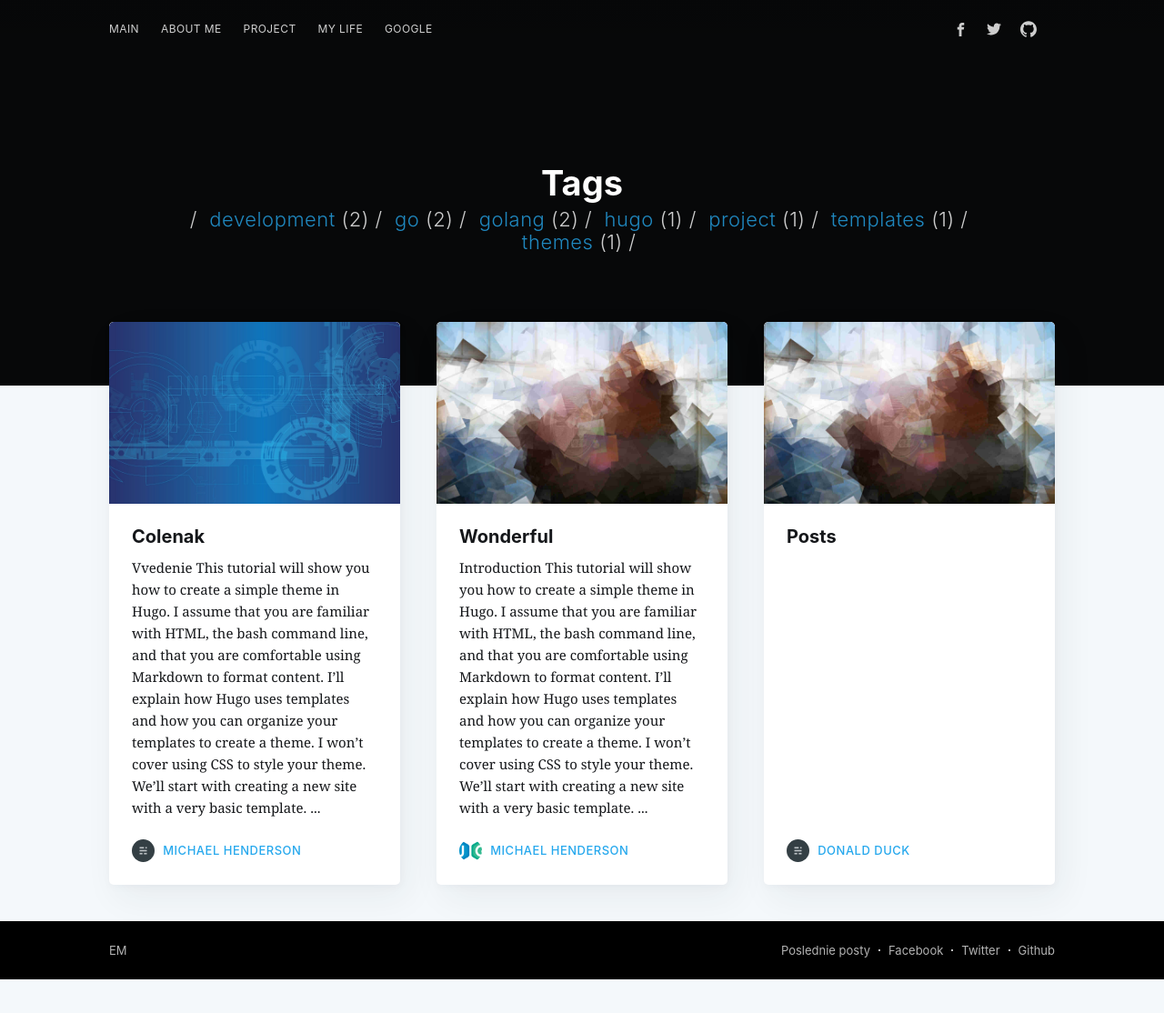
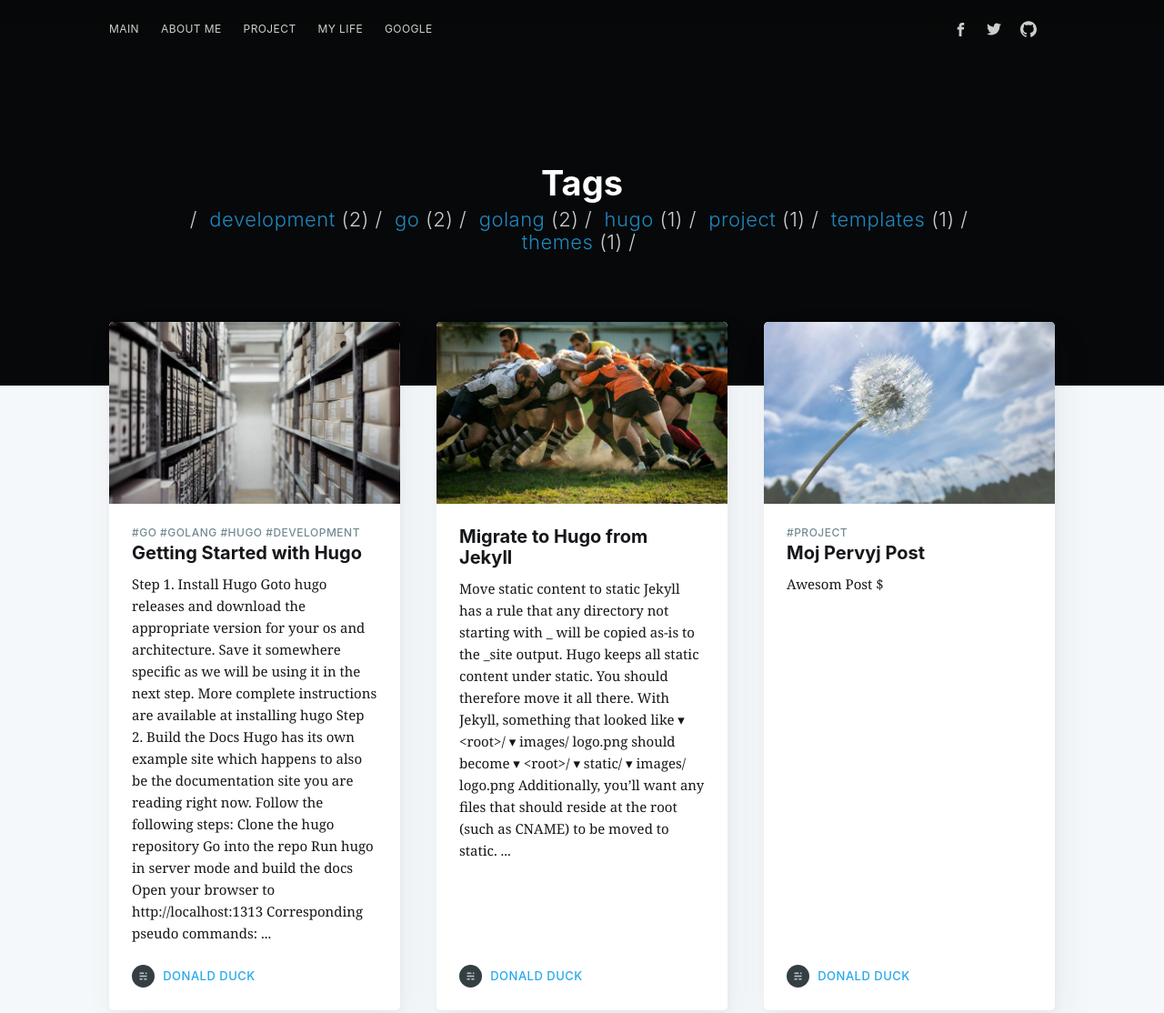
Before and after one commit to MXLit/mxlit.github.io, a plain HTML site: page tags/index.html in a window 1280 px wide. Shown: the top 1114 px of the page at 91% size. Before the commit the page ends 1077 px from the top, so only its background shows below. Drawn offline with nearby package versions, Linux system fonts and the light colour scheme.

Commit message:
from backup

```diff
--- a/tags/index.html
+++ b/tags/index.html
@@ -132,28 +132,37 @@
 
 <article class="post-card post">
 
-    <a class="post-card-image-link" href="https://mxlit.github.io/colenak/">
-      <div class="post-card-image" style="background-image: url(https://mxlit.github.io/img/divider-bg.jpg)"></div>
+    <a class="post-card-image-link" href="https://mxlit.github.io/getting-started-with-hugo/">
+      <div class="post-card-image" style="background-image: url(https://mxlit.github.io/img/tags.jpg)"></div>
     </a>
 
 
     <div class="post-card-content">
-      <a class="post-card-content-link" href="https://mxlit.github.io/colenak/">
+      <a class="post-card-content-link" href="https://mxlit.github.io/getting-started-with-hugo/">
           <header class="post-card-header">
+              <span class="post-card-tags">
+              #go
+              #golang
+              #hugo
+              #development  </span>
 
-              <h2 class="post-card-title">Colenak</h2>
+              <h2 class="post-card-title">Getting Started with Hugo</h2>
           </header>
           <section class="post-card-excerpt">
 
-                <p>Vvedenie This tutorial will show you how to create a simple theme in Hugo. I assume that you are familiar with HTML, the bash command line, and that you are comfortable using Markdown to format content. I&rsquo;ll explain how Hugo uses templates and how you can organize your templates to create a theme. I won&rsquo;t cover using CSS to style your theme.
-We&rsquo;ll start with creating a new site with a very basic template. ...  </p>
+                <p>Step 1. Install Hugo Goto hugo releases and download the appropriate version for your os and architecture.
+Save it somewhere specific as we will be using it in the next step.
+More complete instructions are available at installing hugo
+Step 2. Build the Docs Hugo has its own example site which happens to also be the documentation site you are reading right now.
+Follow the following steps:
+ Clone the hugo repository Go into the repo Run hugo in server mode and build the docs Open your browser to http://localhost:1313  Corresponding pseudo commands: ...  </p>
 
           </section>
       </a>
 
       <footer class="post-card-meta">
           <img class="author-profile-image" src="https://mxlit.github.io/img/ghost-icon.png" alt="Author" />
-          <span class="post-card-author"><a href="/">Michael Henderson</a></span>
+          <span class="post-card-author"><a href="/">Donald Duck</a></span>
       </footer>
     </div>
 </article>
@@ -161,28 +170,29 @@ We&rsquo;ll start with creating a new site with a very basic template. ...  </p>
 
 <article class="post-card post">
 
-    <a class="post-card-image-link" href="https://mxlit.github.io/wonderful/">
-      <div class="post-card-image" style="background-image: url(https://mxlit.github.io/defimg/1.jpg)"></div>
+    <a class="post-card-image-link" href="https://mxlit.github.io/migrate-to-hugo-from-jekyll/">
+      <div class="post-card-image" style="background-image: url(https://mxlit.github.io/img/team.jpg)"></div>
     </a>
 
 
     <div class="post-card-content">
-      <a class="post-card-content-link" href="https://mxlit.github.io/wonderful/">
+      <a class="post-card-content-link" href="https://mxlit.github.io/migrate-to-hugo-from-jekyll/">
           <header class="post-card-header">
 
-              <h2 class="post-card-title">Wonderful</h2>
+              <h2 class="post-card-title">Migrate to Hugo from Jekyll</h2>
           </header>
           <section class="post-card-excerpt">
 
-                <p>Introduction This tutorial will show you how to create a simple theme in Hugo. I assume that you are familiar with HTML, the bash command line, and that you are comfortable using Markdown to format content. I&rsquo;ll explain how Hugo uses templates and how you can organize your templates to create a theme. I won&rsquo;t cover using CSS to style your theme.
-We&rsquo;ll start with creating a new site with a very basic template. ...  </p>
+                <p>Move static content to static Jekyll has a rule that any directory not starting with _ will be copied as-is to the _site output. Hugo keeps all static content under static. You should therefore move it all there. With Jekyll, something that looked like
+▾ &lt;root&gt;/ ▾ images/ logo.png  should become
+▾ &lt;root&gt;/ ▾ static/ ▾ images/ logo.png  Additionally, you&rsquo;ll want any files that should reside at the root (such as CNAME) to be moved to static. ...  </p>
 
           </section>
       </a>
 
       <footer class="post-card-meta">
-          <img class="author-profile-image" src="https://mxlit.github.io/hugo-logo.png" alt="Author" />
-          <span class="post-card-author"><a href="/">Michael Henderson</a></span>
+          <img class="author-profile-image" src="https://mxlit.github.io/img/ghost-icon.png" alt="Author" />
+          <span class="post-card-author"><a href="/">Donald Duck</a></span>
       </footer>
     </div>
 </article>
@@ -190,20 +200,22 @@ We&rsquo;ll start with creating a new site with a very basic template. ...  </p>
 
 <article class="post-card post">
 
-    <a class="post-card-image-link" href="https://mxlit.github.io/post/">
-      <div class="post-card-image" style="background-image: url(https://mxlit.github.io/defimg/1.jpg)"></div>
+    <a class="post-card-image-link" href="https://mxlit.github.io/moj-pervyj-post/">
+      <div class="post-card-image" style="background-image: url(https://mxlit.github.io/img/cool_photo.jpeg)"></div>
     </a>
 
 
     <div class="post-card-content">
-      <a class="post-card-content-link" href="https://mxlit.github.io/post/">
+      <a class="post-card-content-link" href="https://mxlit.github.io/moj-pervyj-post/">
           <header class="post-card-header">
+              <span class="post-card-tags">
+              #project  </span>
 
-              <h2 class="post-card-title">Posts</h2>
+              <h2 class="post-card-title">Moj Pervyj Post</h2>
           </header>
           <section class="post-card-excerpt">
 
-                <p> </p>
+                <p>Awesom Post  $   </p>
 
           </section>
       </a>
```
Also changed, not shown: 404.html (+12 -15 lines), awesomeness-and-lorem-ipsum/index.html (+4 -2 lines), categories/index.html (+31 -31 lines), colenak/index.html (+4 -2 lines), creating-a-new-theme/index.html (+6 -4 lines), getting-started-with-hugo/index.html (+1 -1 lines), hugo-template-primer/index.html (+5 -3 lines), index.html (+1 -1 lines), migrate-to-hugo-from-jekyll/index.html (+3 -1 lines), moj-pervyj-post/index.html (+6 -4 lines), post/index.html (+1 -1 lines), wonderful/index.html (+6 -6 lines).
